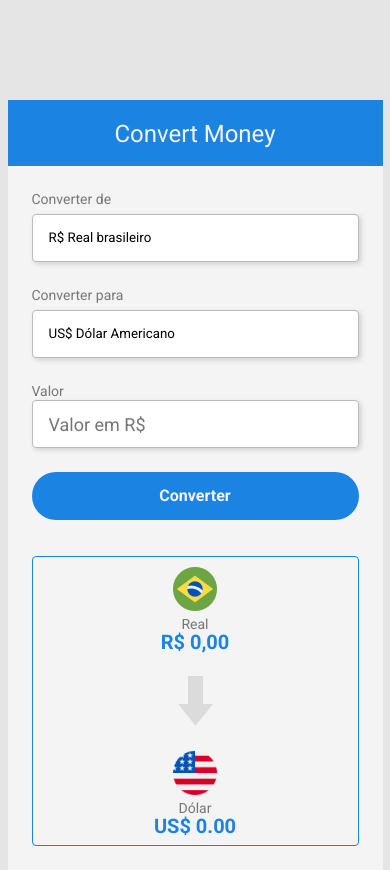
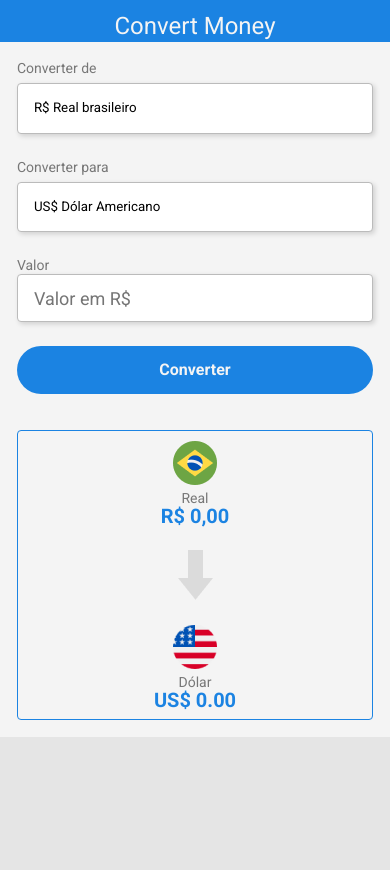
Before and after one commit to MuriloAK/Conversor_de_moedas, a plain HTML site: page index.html in a window 390 px wide. After the commit the page ends 844 px from the top, so only its background shows below. Drawn offline with Linux system fonts and the light colour scheme.

Commit message:
inclusao de responsividade

```diff
--- a/styles.css
+++ b/styles.css
@@ -13,27 +13,28 @@ body {
 }
 
 .container {
-    width: 375px;
+    width: 28vw;
     background-color: #F4F4F4;
     margin: 0 auto;
-    margin-top: 100px;
 
 }
 
 header {
     background-color:#1B83E2;
-    height: 66px;
+    height: 5vh;
+    padding-top: 1vh;
+    padding-bottom: 1vh;
 }
 
 h1 {
     font-size: 24px;
     color: #F4F4F4;
     text-align: center;
-    padding-top: 25px;
+    padding-top: 1vh;
 }
 
 main {
-    padding: 24px;
+    padding: 2vh;
 }
 
 label {
@@ -45,7 +46,7 @@ select {
     background: #FFFFFF;
     border: 1px solid #BBBBBB;
     border-radius: 4px;
-    height: 48px;
+    height: 6vh;
     display: block;
     width: 100%;
     cursor: pointer;
@@ -117,3 +118,12 @@ section {
     margin: 15px auto;
     display: block;
 }
+
+@media screen and ( max-width: 500px ){
+
+    .container {
+        width: 100vw;
+        background-color: #F4F4F4;
+        margin: 0 auto;
+    }
+}
```
